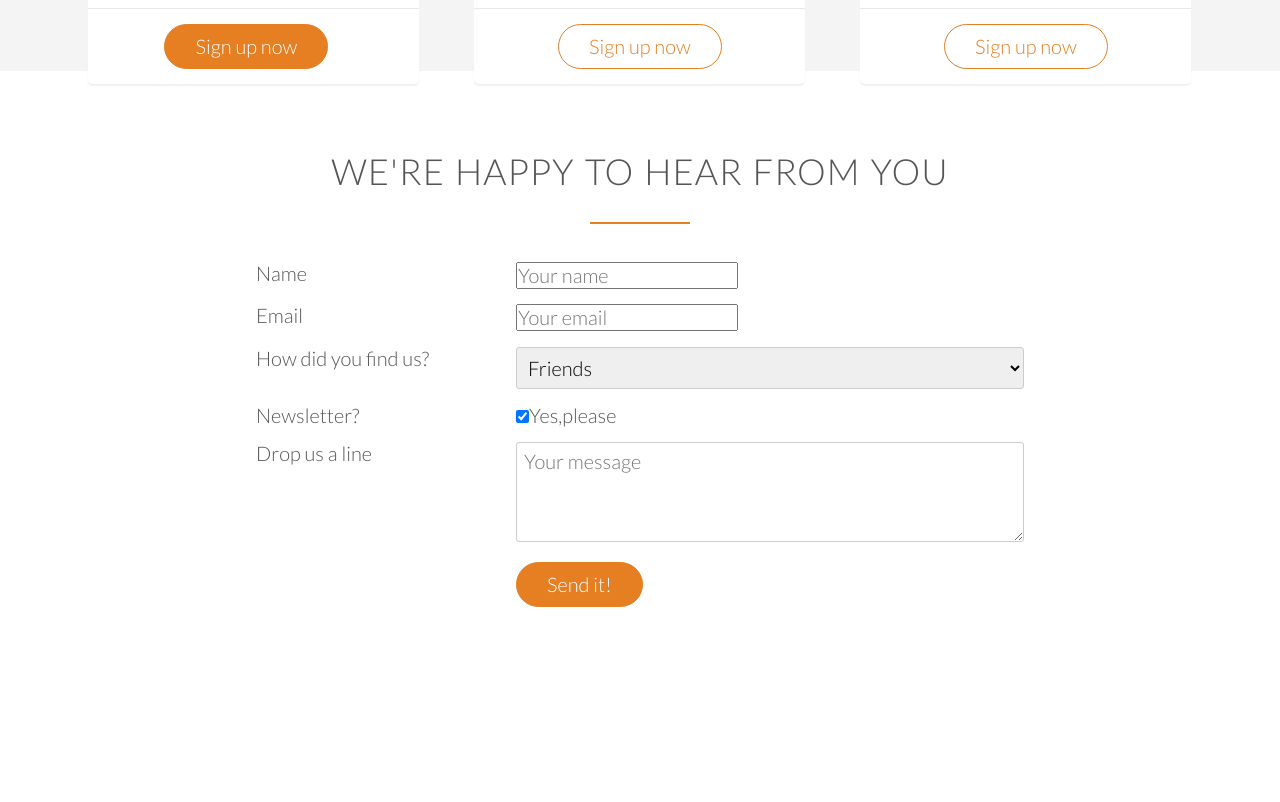
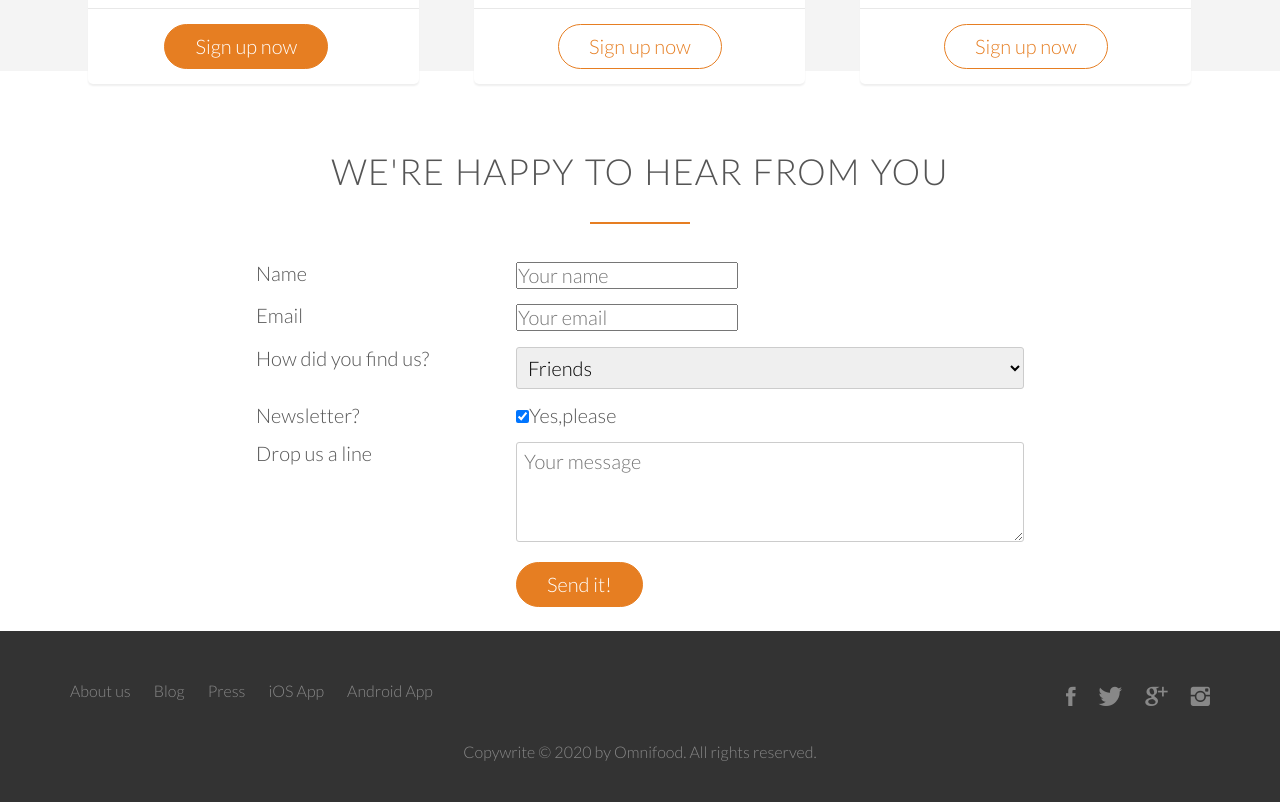
Before and after one commit to Jason852/Omnifood-Website-Udemy, a plain HTML site: page index.html in a window 1280 px wide. Shown: the part 4261-5063 px from the top of the page. Before the commit the page ends 4972 px from the top, so only its background shows below. Drawn offline with Linux system fonts and the light colour scheme; files whose address does not match are found by name.

Commit message:
completed footer

```diff
--- a/index.html
+++ b/index.html
@@ -395,32 +395,33 @@
            </div>
        </section>
 
-
+       <footer>
+           <div class="row clearfix">
+               <div class="col span-1-of-2">
+                   <ul class="footer-nav">
+                       <li><a href="#">About us</a></li>
+                       <li><a href="#">Blog</a></li>
+                       <li><a href="#">Press</a></li>
+                       <li><a href="#">iOS App</a></li>
+                       <li><a href="#">Android App</a></li>
+                   </ul>
+               </div>
+               <div class="col span-1-of-2">
+                   <ul class="social-links">
+                       <li><a href="#"><i class="ion-social-facebook"></i></a></li>
+                       <li><a href="#"><i class="ion-social-twitter"></i></a></li>
+                       <li><a href="#"><i class="ion-social-googleplus"></i></a></li>
+                       <li><a href="#"><i class="ion-social-instagram"></i></a></li>
+                   </ul>
+               </div>
+           </div>
+           <div class="row">
+               <p>
+                   Copywrite &copy; 2020 by Omnifood.  All rights reserved.
+               </p>
+           </div>
+       </footer>
 
     </body>
 
 </html>
-
-<!---
-
-
-Newsletter
-Drop us a line
-
-Section 8: Footer
-Title: None
-
-Navigation:
-1. About us
-2. Blog
-3. Press
-4. iOS App
-5. Android App
-
-Also include links to facebook, twitter, google+ and Instagram accounts.
-
-
-
-
-
--->
--- a/resources/css/style.css
+++ b/resources/css/style.css
@@ -464,7 +464,7 @@ cite img {
 /* -----------------------------------------*/
 
 .section-form {
-    height: 80vh;
+    height: 70vh;
 }
 
 .contact-form {
@@ -491,3 +491,83 @@ input [type=checkbox] {
 }
 
 *:focus {outline: none}
+
+/* -----------------------------------------*/
+/* FOOTER*/
+/* -----------------------------------------*/
+
+footer {
+    background-color: #333;
+    padding: 40px;
+    font-size: 80%;
+}
+
+.footer-nav {
+    list-style: none;
+    float: left;
+}
+
+.social-links {
+    list-style: none;
+    float: right;
+}
+
+.footer-nav li,
+.social-links li {
+    display: inline-block;
+    margin-right: 20px;
+}
+
+.footer-nav li:last-child,
+.social-links li:last-child {
+    margin-right: 0;
+}
+
+.footer-nav li a:link,
+.footer-nav li a:visited,
+.social-links li a:link,
+.social-links li a:visited {
+    text-decoration: none;
+    border: 0;
+    color: #888;
+    transition: color 0.2s;
+}
+
+.footer-nav li a:hover,
+.footer-nav li a:active {
+    color: #ddd;
+}
+
+footer p {
+    color: #888;
+    text-align: center;
+    margin-top: 20px;
+}
+
+.social-links li a:link,
+.social-links li a:visited {
+    font-size: 160%;
+}
+
+.ion-social-facebook,
+.ion-social-twitter,
+.ion-social-googleplus,
+.ion-social-instagram {
+    transition: color 0.2s;
+}
+
+.ion-social-facebook:hover {
+    color: #3b5998;
+}
+
+.ion-social-twitter:hover {
+    color: #00aced;
+}
+
+.ion-social-googleplus:hover {
+    color: #dd4b39;
+}
+
+.ion-social-instagram:hover {
+    color: #517fa4;
+}
```
